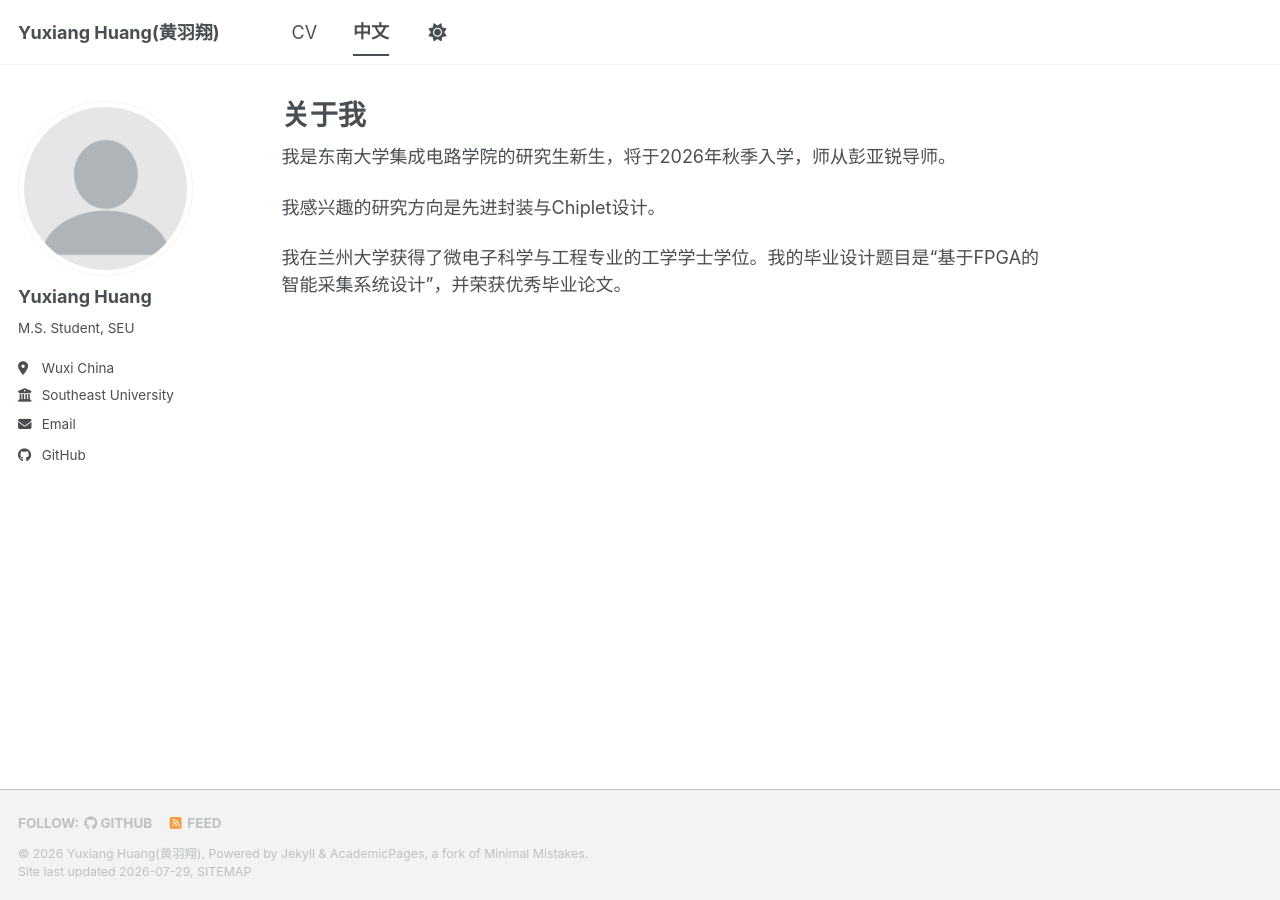
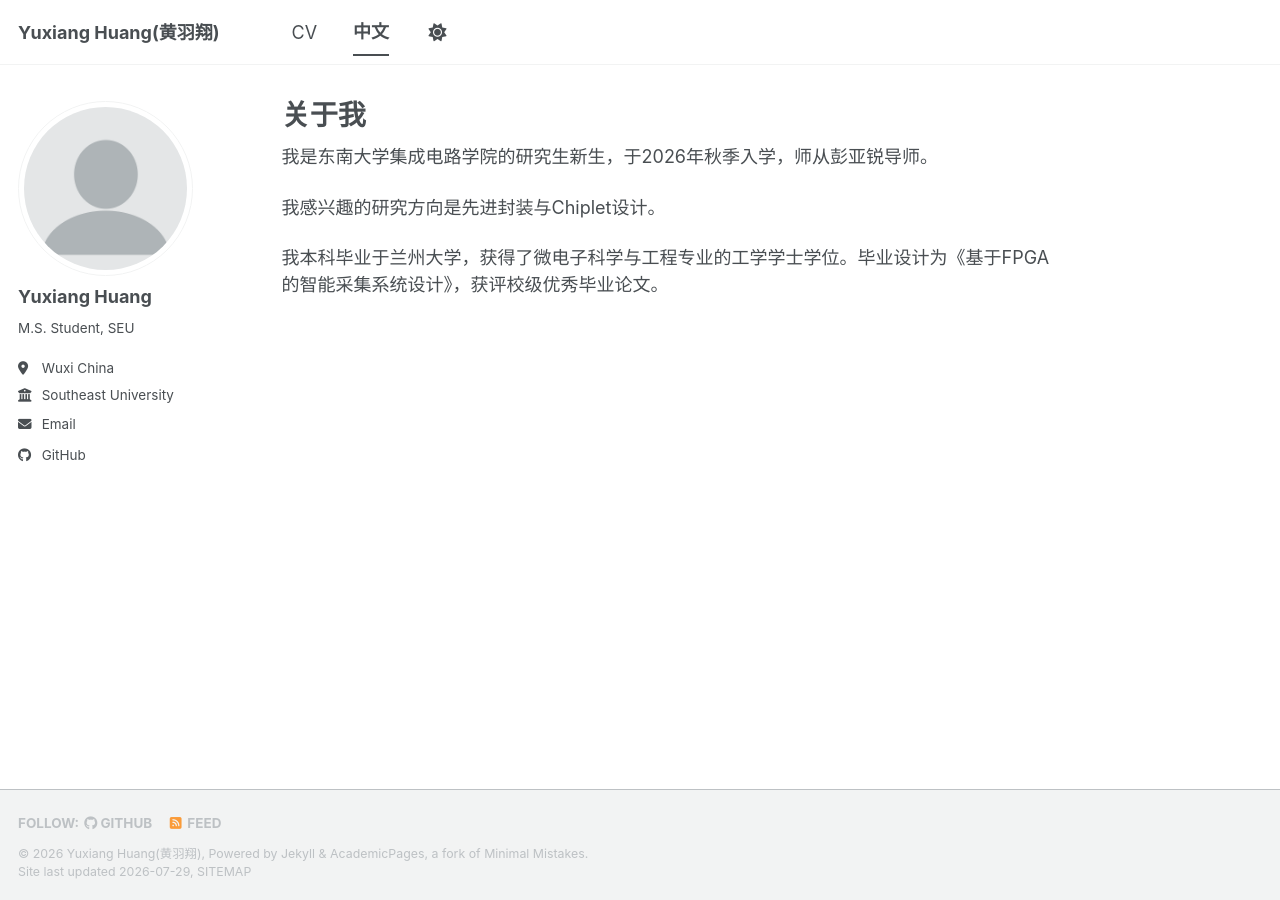
Before and after one commit to yx-huang-cn/yx-huang-cn.github.io, a Jekyll site: the page built from _pages/chinese.md, in a window 1280 px wide. Built offline with Jekyll 4.4.1, drawn with Linux system fonts in a browser that asks for light colours; a style sheet for code colours, icons or effects is not loaded.

Commit message:
Update chinese.md

```diff
--- a/_pages/chinese.md
+++ b/_pages/chinese.md
@@ -4,8 +4,8 @@ title: "关于我"
 author_profile: true
 ---
 
-我是东南大学集成电路学院的研究生新生，将于2026年秋季入学，师从彭亚锐导师。
+我是东南大学集成电路学院的研究生新生，于2026年秋季入学，师从彭亚锐导师。
 
 我感兴趣的研究方向是先进封装与Chiplet设计。
 
-我在兰州大学获得了微电子科学与工程专业的工学学士学位。我的毕业设计题目是“基于FPGA的智能采集系统设计”，并荣获优秀毕业论文。
+我本科毕业于兰州大学，获得了微电子科学与工程专业的工学学士学位。毕业设计为《基于FPGA的智能采集系统设计》，获评校级优秀毕业论文。
```
